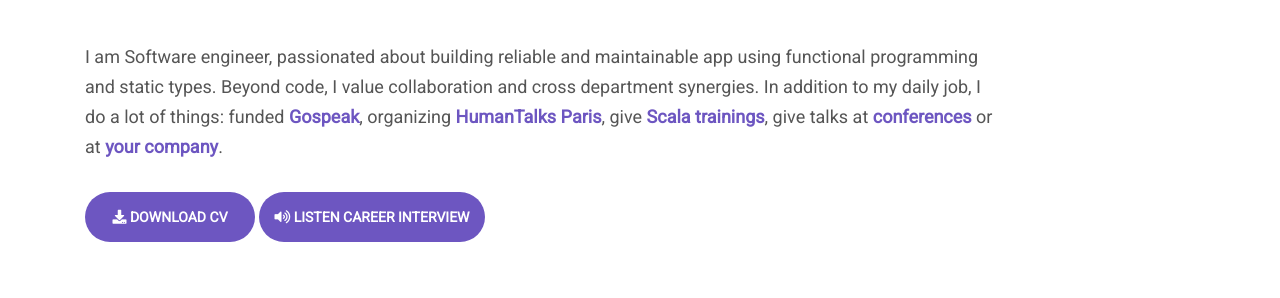
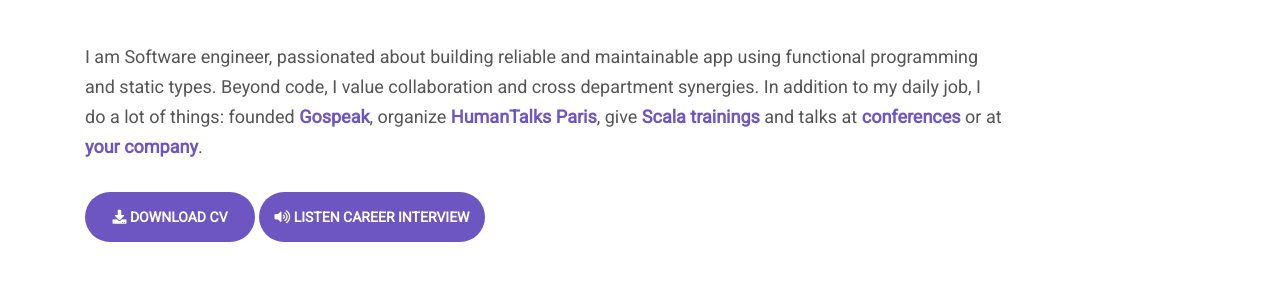
Before and after one commit to loicknuchel/loicknuchel.github.io, a Jekyll site: the page built from index.html, in a window 1280 px wide and 900 px high, scrolled down 408 px. Shown: the part 214-512 px from the top of the window. Built offline with Jekyll 4.4.1, drawn with Linux system fonts in a browser that asks for light colours; nearby versions of some CDN libraries; comment, search, counter and statistics services are not loaded.

Commit message:
Add index social banner

```diff
--- a/404.html
+++ b/404.html
@@ -1,5 +1,6 @@
 ---
-layout:  page
-sitemap: false
+layout:     page
+sitemap:    false
+banner_2_1: /assets/img/social-banner.jpg
 ---
 404!
--- a/index.html
+++ b/index.html
@@ -1,8 +1,9 @@
 ---
-layout:  default
-type:    profile
-title:   Loïc Knuchel &#x1F468;&#x200D;&#x1F4BB; Scala developer & trainer, Gospeak founder, conference speaker and Meetup organizer
-excerpt: Gospeak.io founder and conference speaker, I focus on software craft and team alignment
+layout:     default
+type:       profile
+title:      Loïc Knuchel - Scala developer & trainer, Gospeak founder, conference speaker and Meetup organizer
+excerpt:    Gospeak.io founder and conference speaker, I focus on software craft and team alignment
+banner_2_1: /assets/img/social-banner.jpg
 menus:
     - {name: Hello, link: "#hello"}
     - {name: Resume, link: "#resume"}
@@ -59,10 +60,10 @@
                 I am Software engineer, passionated about building reliable and maintainable app using functional programming and static types.
                 Beyond code, I value collaboration and cross department synergies.
                 In addition to my daily job, I do a lot of things:
-                funded <b><a href="https://gospeak.io" target="_blank">Gospeak</a></b>,
-                organizing <b><a href="https://gospeak.io/groups/humantalks-paris" target="_blank">HumanTalks Paris</a></b>,
-                give <b><a href="https://www.humancoders.com/formations/scala" target="_blank">Scala trainings</a></b>,
-                give talks at <b><a href="https://gospeak.io/speakers/loicknuchel#speaking-history" target="_blank">conferences</a></b>
+                founded <b><a href="https://gospeak.io" target="_blank">Gospeak</a></b>,
+                organize <b><a href="https://gospeak.io/groups/humantalks-paris" target="_blank">HumanTalks Paris</a></b>,
+                give <b><a href="https://www.humancoders.com/formations/scala" target="_blank">Scala trainings</a></b>
+                and talks at <b><a href="https://gospeak.io/speakers/loicknuchel#speaking-history" target="_blank">conferences</a></b>
                 or at <b><a href="http://www.brownbaglunch.fr/baggers.html#loic-knuchel" target="_blank">your company</a></b>.
             </p>
             <a href="https://docs.google.com/document/d/1m0mq129cJOSfQZIqe35O0zOk20Ej05bWsCEPV_yoyK4" class="section_btn site-btn" target="_blank"><i class="fas fa-download"></i> Download CV</a>
```
Also changed, not shown: blog-pics.html (+4 -3 lines), blog.html (+4 -3 lines), assets/img/social-banner.jpg (added).
